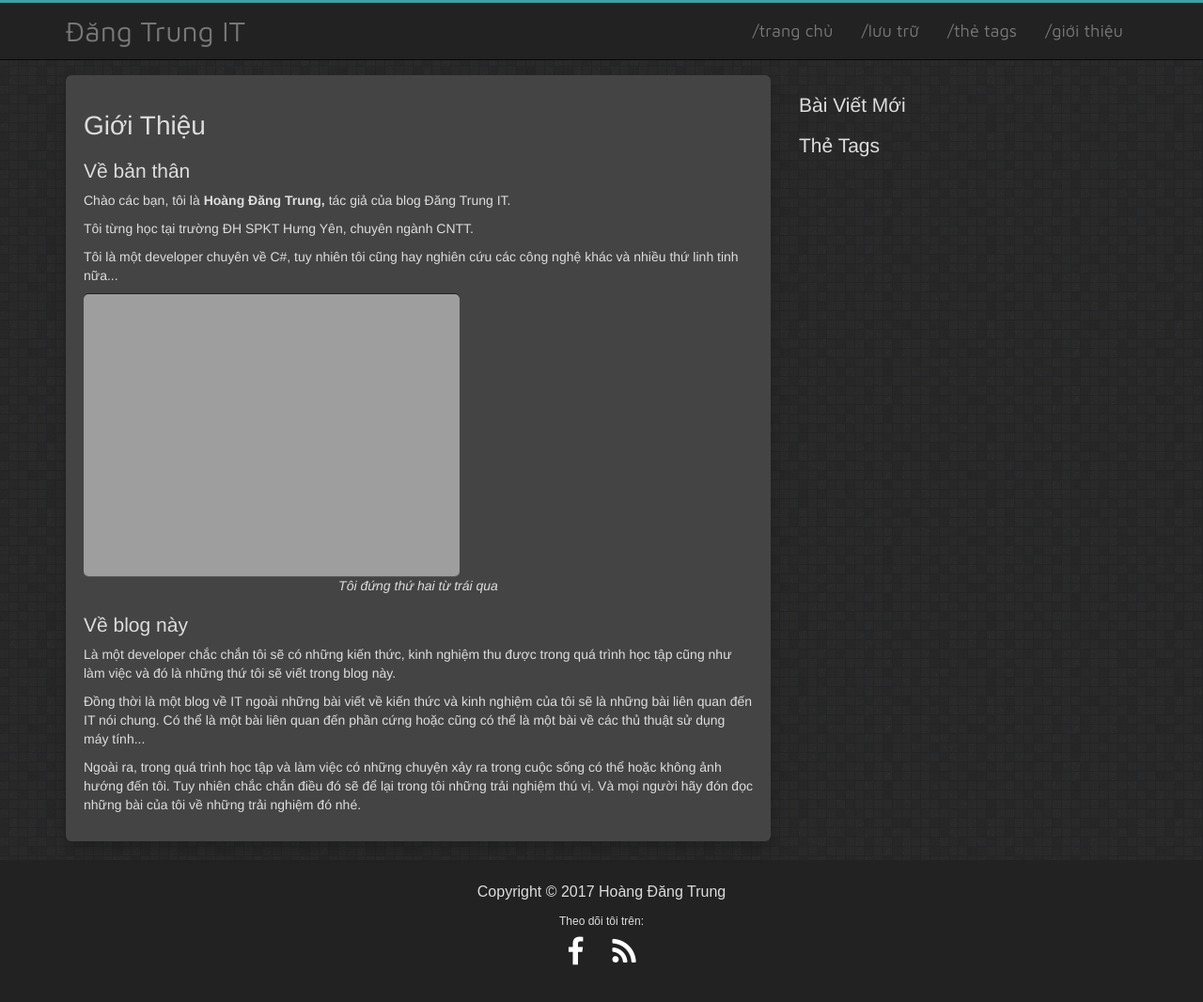
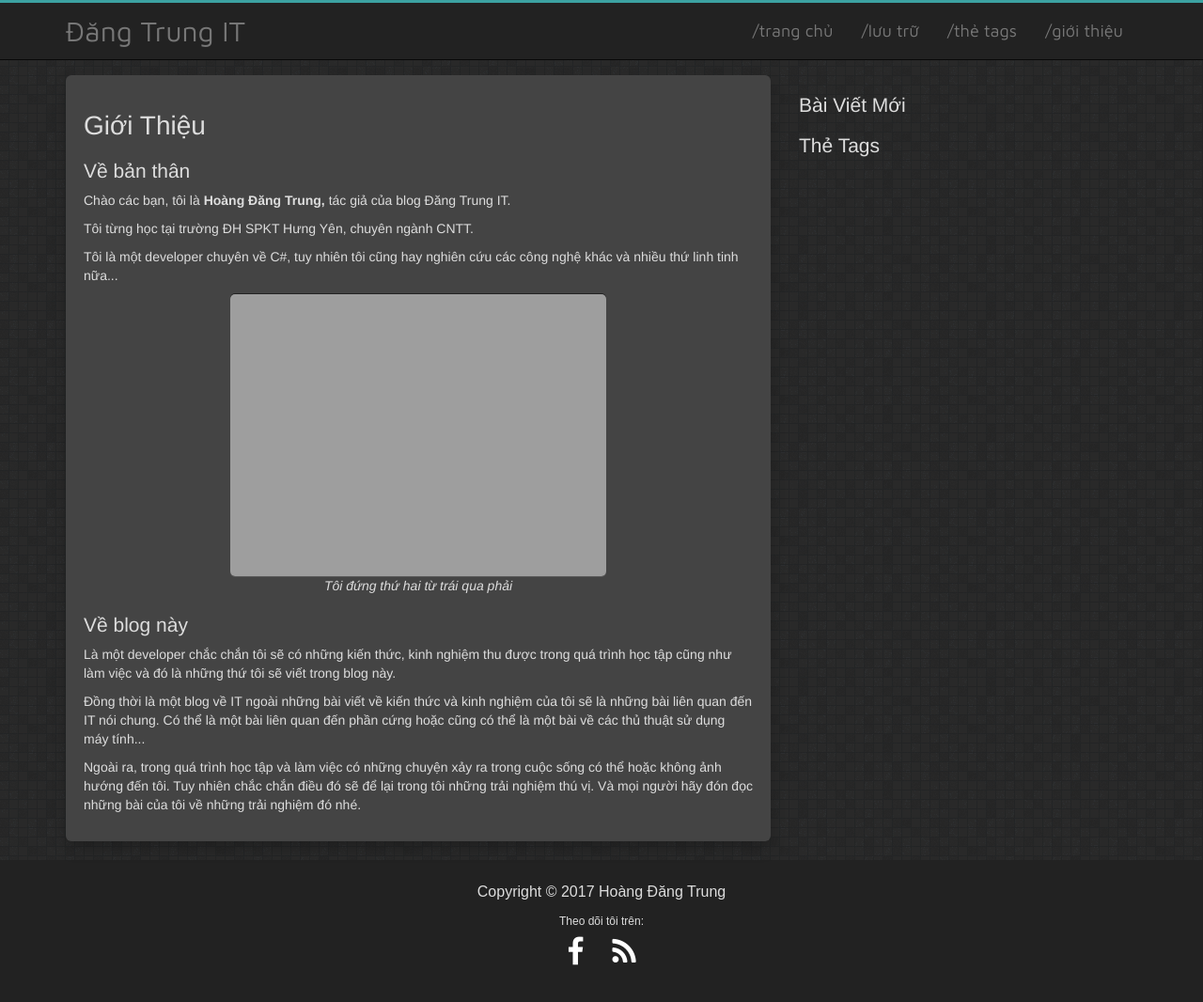
Before and after one commit to hoangdangtrungvn/hoangdangtrungvn.github.io, a Jekyll site: the page built from about.html, in a window 1280 px wide and 1074 px high. Shown: the top 1066 px of the window at 94% size. Built offline with Jekyll 4.4.1, drawn with Linux system fonts in a browser that asks for light colours.

Commit message:
update about.html

```diff
--- a/about.html
+++ b/about.html
@@ -7,7 +7,10 @@ title: Giới thiệu
 <p>Chào các bạn, tôi là <strong>Hoàng Đăng Trung,</strong> tác giả của blog Đăng Trung IT.</p>
 <p>Tôi từng học tại trường ĐH SPKT Hưng Yên, chuyên ngành CNTT.</p>
 <p>Tôi là một developer chuyên về C#, tuy nhiên tôi cũng hay nghiên cứu các công nghệ khác và nhiều thứ linh tinh nữa...</p>
-<p><img src="{{ site.baseurl | prepend:site.url }}/images/hoang_dang_trung.jpg" alt="Hoàng Đăng Trung" /><em>Tôi đứng thứ hai từ trái qua</em></p>
+<p>
+	<img class="center-image" src="{{ site.baseurl | prepend:site.url }}/images/hoang_dang_trung.jpg" alt="Hoàng Đăng Trung" />
+	<em>Tôi đứng thứ hai từ trái qua phải</em>
+</p>
 <h2>Về blog này</h2>
 <p>Là một developer chắc chắn tôi sẽ có những kiến thức, kinh nghiệm thu được trong quá trình học tập cũng như làm việc và đó là những thứ tôi sẽ viết trong blog này.</p>
 <p>Đồng thời là một blog về IT ngoài những bài viết về kiến thức và kinh nghiệm của tôi sẽ là những bài liên quan đến IT nói chung. Có thể là một bài liên quan đến phần cứng hoặc cũng có thể là một bài về các thủ thuật sử dụng máy tính...</p>
```
